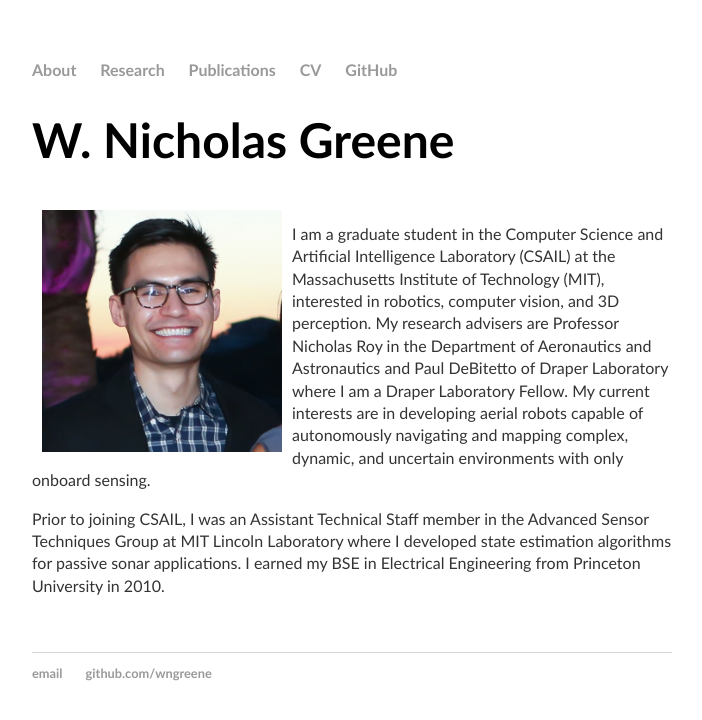
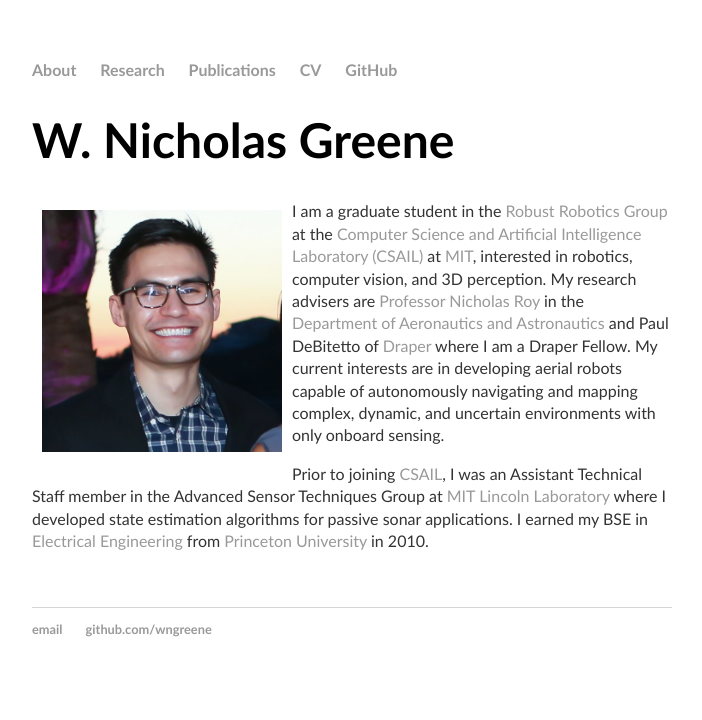
Before and after one commit to wngreene/wngreene.github.io, a Jekyll site: the page built from index.md, in a window 1280 px wide. Shown: the top 720 px of the page, without its empty margins (288-990 px from the left). Built offline with Jekyll 4.4.1, drawn with Linux system fonts in a browser that asks for light colours.

Commit message:
Add links to bio.

```diff
--- a/_includes/bio.md
+++ b/_includes/bio.md
@@ -1,13 +1,18 @@
-I am a graduate student in the Computer Science and Artificial Intelligence
-Laboratory (CSAIL) at the Massachusetts Institute of Technology (MIT),
-interested in robotics, computer vision, and 3D perception. My research advisers
-are Professor Nicholas Roy in the Department of Aeronautics and Astronautics and
-Paul DeBitetto of Draper Laboratory where I am a Draper Laboratory Fellow. My
+I am a graduate student in the
+[Robust Robotics Group](http://groups.csail.mit.edu/rrg) at the
+[Computer Science and Artificial Intelligence Laboratory (CSAIL)](http://www.csail.mit.edu)
+at [MIT](http://www.mit.edu), interested in robotics, computer vision, and 3D
+perception. My research advisers are
+[Professor Nicholas Roy](https://www.csail.mit.edu/user/902) in the
+[Department of Aeronautics and Astronautics](http://aeroastro.mit.edu) and Paul
+DeBitetto of [Draper](http://www.draper.com) where I am a Draper Fellow. My
 current interests are in developing aerial robots capable of autonomously
 navigating and mapping complex, dynamic, and uncertain environments with only
 onboard sensing.
 
-Prior to joining CSAIL, I was an Assistant Technical Staff member in the
-Advanced Sensor Techniques Group at MIT Lincoln Laboratory where I developed
-state estimation algorithms for passive sonar applications. I earned my BSE in
-Electrical Engineering from Princeton University in 2010.
+Prior to joining [CSAIL](http://www.csail.mit.edu), I was an Assistant Technical
+Staff member in the Advanced Sensor Techniques Group at
+[MIT Lincoln Laboratory](http://www.ll.mit.edu) where I developed state
+estimation algorithms for passive sonar applications. I earned my BSE in
+[Electrical Engineering](http://www.ee.princeton.edu) from
+[Princeton University](http://www.princeton.edu) in 2010.
--- a/index.md
+++ b/index.md
@@ -11,6 +11,5 @@
   <br>
 </div>
 
-<br>
 {% include bio.md %}
 <br>
```
